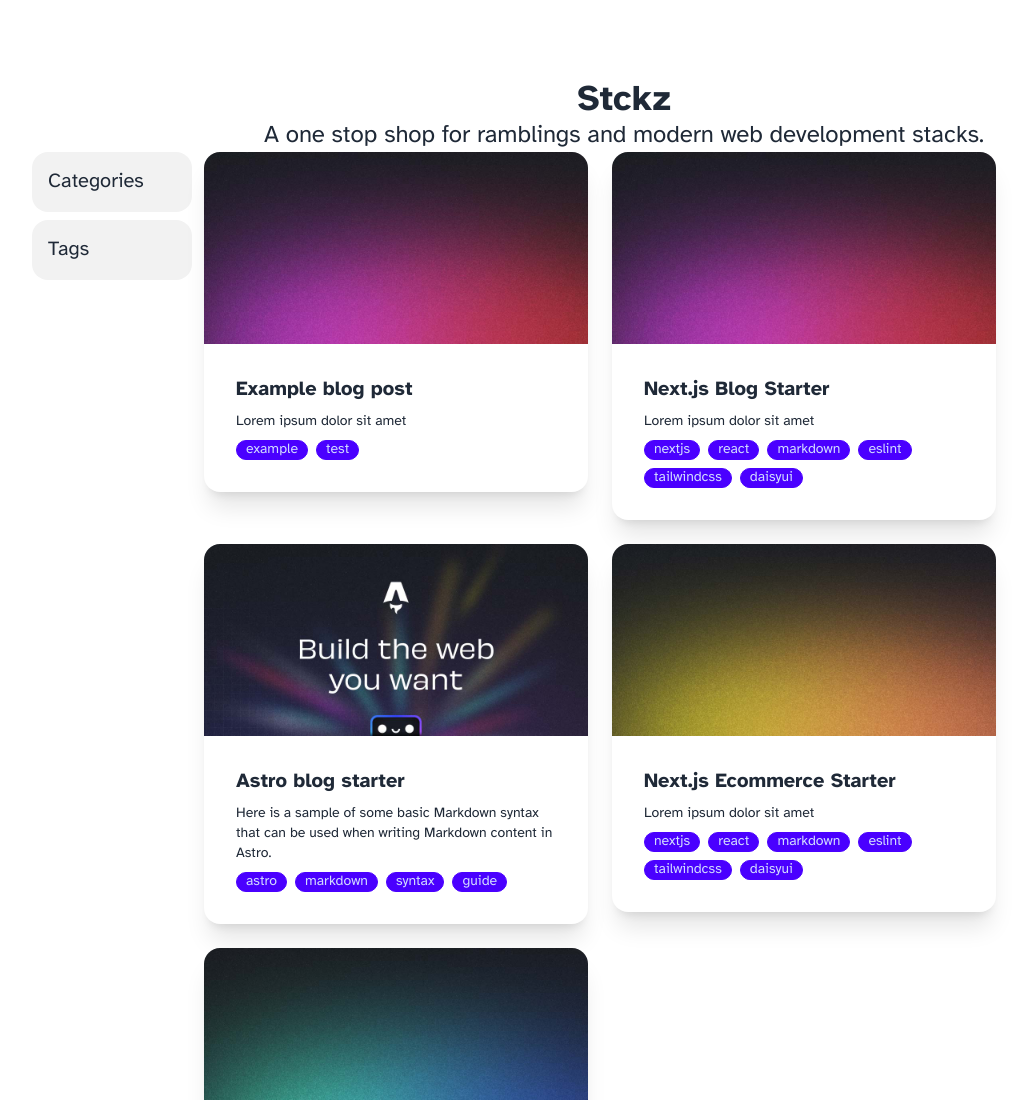
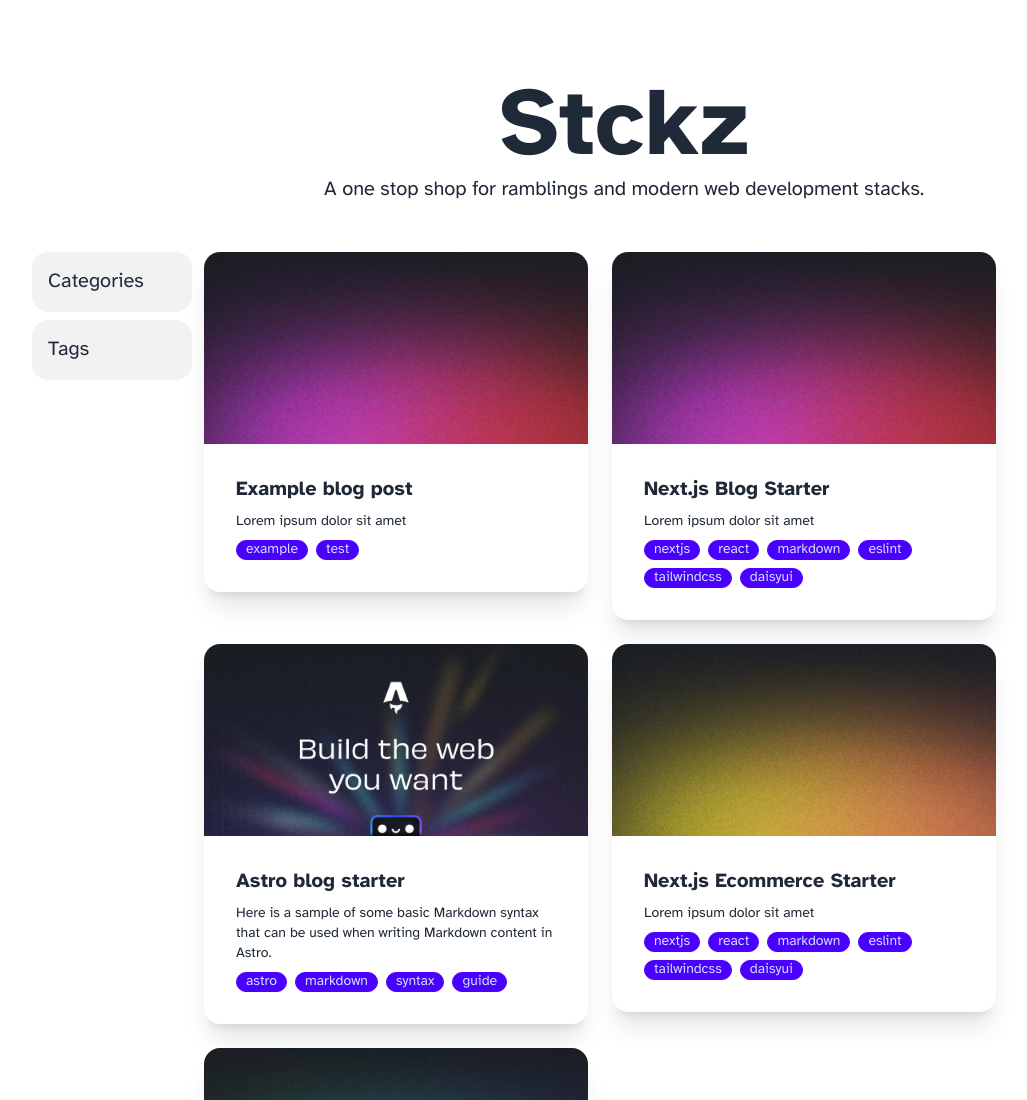
Before and after one commit to Nevnet99/stckz, an Astro site: page / in a window 1280 px wide. Shown: the top 1100 px of the page, without its empty margins (16-1043 px from the left). Built offline with nearby package versions, Linux system fonts and the light colour scheme; Astro itself is replaced by a stand-in of ours.

Commit message:
fix: make little hero nicer

```diff
--- a/src/pages/index.astro
+++ b/src/pages/index.astro
@@ -49,8 +49,8 @@
   </head>
   <body>
     <main class="flex justify-center flex-col items-center py-20 px-12">
-      <h1 class="text-4xl font-black">Stckz</h1>
-      <h2 class="text-2xl">
+      <h1 class="text-8xl font-black">Stckz</h1>
+      <h2 class="text-xl mb-12">
         A one stop shop for ramblings and modern web development stacks.
       </h2>
 
```
